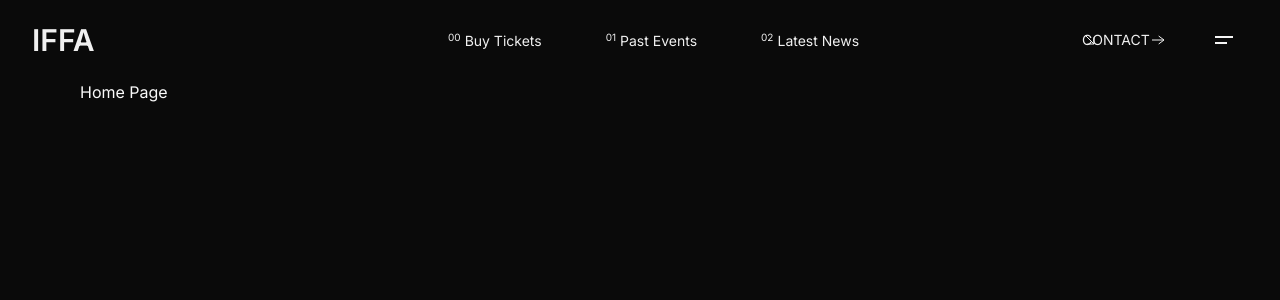
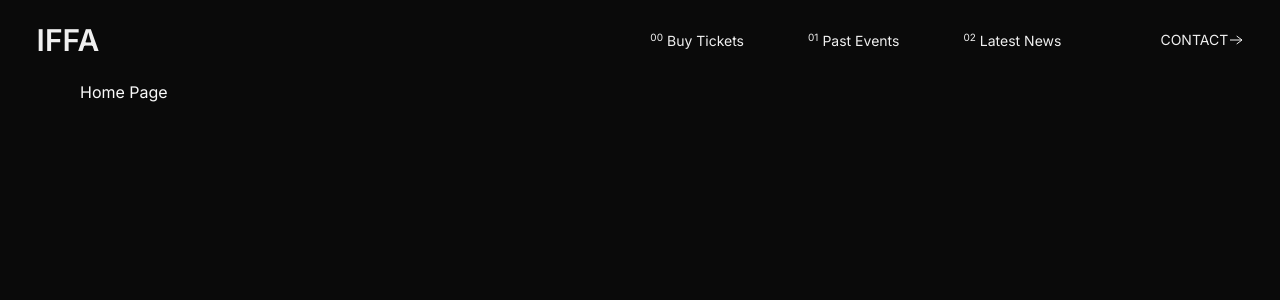
Before and after one commit to TANISHQBEDI/iffa-awards, a Next.js app: page / in a window 1280 px wide. Shown: the top 300 px of the page. Built offline with nearby package versions, Linux system fonts and the light colour scheme.

Commit message:
The CSS for the Nav complete

```diff
--- a/src/app/globals.css
+++ b/src/app/globals.css
@@ -6,6 +6,17 @@
 
 @theme{
     --header-height: 5rem;
+    --site-margin: clamp(
+            1rem,
+            calc(
+                    (1 - ((2.5 - 1) / (var(--site--viewport-max) - var(--site--viewport-min))) * var(--site--viewport-min)) * 1rem
+                    + ((2.5 - 1) / (var(--site--viewport-max) - var(--site--viewport-min))) * 100vw
+            ),
+            2.5rem
+    );
+    --site--viewport-max: 90;
+    --site--viewport-min: 20;
+
 }
 
 @theme inline {
--- a/src/modules/root/ui/components/header.tsx
+++ b/src/modules/root/ui/components/header.tsx
@@ -3,23 +3,70 @@ import React, {useRef} from 'react';
 import Link from "next/link";
 import {NAV_ITEMS} from "@/modules/root/constants/nav-items";
 
+import {DURATION, gsap} from "@/lib/gsap";
+import useIsomorphicLayoutEffect from "@/lib/gsap/custom-effect";
+import {setupGsapHover} from "@/lib/gsap/gsap-utils";
+
 const Header = () => {
     const navRef = useRef<HTMLDivElement>(null);
 
+    // Use gsap timeline for hover effects on contact button arrows
+
+    useIsomorphicLayoutEffect(()=>{
+        if(!navRef.current) return;
+
+        const ctx = gsap.context((c)=>{
+
+            const scrollTimeline = gsap.timeline({
+                scrollTrigger: {
+                    trigger: navRef.current,
+                    start: 'top top',
+                    end: '+=1',
+                    toggleActions: 'play none none reverse',
+                }
+            })
+            scrollTimeline
+                .to(c.selector?.('#nav_desktop_links_wrap'),{
+                    y: -50,
+                    duration: DURATION
+                })
+                .to(c.selector?.('#nav_desktop_right_btns'), {
+                    xPercent: -50,
+                    duration: DURATION
+                },'<')
+                .fromTo(c.selector?.('#nav_menu_line_wrapper'),
+                    {
+                        scale: 0,
+                    },
+                    {
+                    transformOrigin: 'center center',
+                    scale: 1,
+                    duration: 0.1
+                }, '-=0.4')
+        }, navRef)
+
+        return () => ctx.revert();
+
+    }, [])
+
     return (
         <nav ref={navRef} className='h-[var(--header-height)] z-50 mix-blend-difference fixed w-full'>
-            <div className='mx-auto grid h-full py-4 gap-8 w-full grid-cols-[repeat(12,minmax(0,1fr))] items-center px-8'>
-
-
+            <div className='mx-auto grid h-full py-4 gap-8 w-[calc(100%-var(--site-margin)*2)] grid-cols-12 auto-cols-fr'
+                style={{
+                    gridTemplateRows: 'auto'
+                }}
+            >
                 <Link href='/' className='col-span-2 h-full items-center flex text-3xl font-semibold'>
                     <span className='w-full'>
                         IFFA
                     </span>
 
                 </Link>
-                <div id='nav_desktop_cont' className='col-start-5 col-span-8 h-full w-full flex justify-start justify-self-end box-border'>
-                    <div id='nav_desktop_right' className='flex justify-between w-full items-center'>
-                        <ul id='nav_desktop_links_wrap' className='flex gap-16'>
+                <div id='nav_desktop_cont'
+                     className='col-start-5 col-span-8 flex justify-start justify-self-end box-border items-center '
+                >
+                    <div id='nav_desktop_right' className='flex justify-end w-full items-center gap-4'>
+                        <ul id='nav_desktop_links_wrap' className='lg:flex gap-16 hidden'>
                             {
                                 NAV_ITEMS.map(({id, label, href})=>(
                                     <li key={id}>
@@ -31,20 +78,22 @@ const Header = () => {
                                 ))
                             }
                         </ul>
-                        <div id='nav_desktop_right_btns' className='flex justify-start items-center'>
-                            <div id='btn-group' className='w-[86px]'>
+                        <div id='nav_desktop_right_btns' className='flex justify-start items-center translate-x-1/2'>
+                            <div
+                                id='btn-group'
+                                className='w-[86px]'>
                                 <Link href='/contact' className='flex items-center relative'>
-                                    <div className='h-4 w-4 absolute '>
+                                    <div id='contact-arrow-left' className='h-4 w-4 -left-4 absolute opacity-0'>
                                         <svg xmlns="http://www.w3.org/2000/svg" viewBox="0 0 24 24" width="100%"
                                              className="btn-bubble-arrow__arrow-svg">
-                                            <polyline points="18 8 18 18 8 18" fill="none" stroke="currentColor"
+                                            <polyline points="10 6 18 12 10 18" fill="none" stroke="currentColor"
                                                       strokeMiterlimit="10" strokeWidth="1.5"></polyline>
-                                            <line x1="18" y1="18" x2="5" y2="5" fill="none" stroke="currentColor"
+                                            <line x1="18" y1="12" x2="0" y2="12" fill="none" stroke="currentColor"
                                                   strokeMiterlimit="10" strokeWidth="1.5"></line>
                                         </svg>
                                     </div>
                                     <span className='uppercase text-sm pr-1 relative'>Contact</span>
-                                    <div className='h-4 w-4 right-0 absolute items-center justify-center flex'>
+                                    <div id='contact-arrow-right' className='h-4 w-4 right-0 absolute items-center justify-center flex'>
                                         <svg xmlns="http://www.w3.org/2000/svg" viewBox="0 0 24 24" width="100%"
                                              className="btn-bubble-arrow__arrow-svg">
                                             <polyline points="10 6 18 12 10 18" fill="none" stroke="currentColor"
@@ -58,7 +107,7 @@ const Header = () => {
                             </div>
                             <div id='nav_menu_toggle_container' className='flex justify-start w-20'>
                                 <div id='nav_menu_btn_spacer' className='w-8'/>
-                                <div id='nav_menu_toggle_wrapper' className='w-12 h-12 flex justify-center items-center'>
+                                <div id='nav_menu_toggle_wrapper' className='w-12 h-12 flex justify-center items-center bg-white/20 lg:bg-transparent hover:bg-white/20'>
                                     <button id='nav_menu_toggle' className='h-full'>
                                         <div id='nav_menu_line_wrapper' className='px-[3px] py-[8px] gap-1 flex-col flex justify-center'>
                                             <div id='nav_menu_line_top' className='bg-white h-[2px] w-[18px]'/>
```
